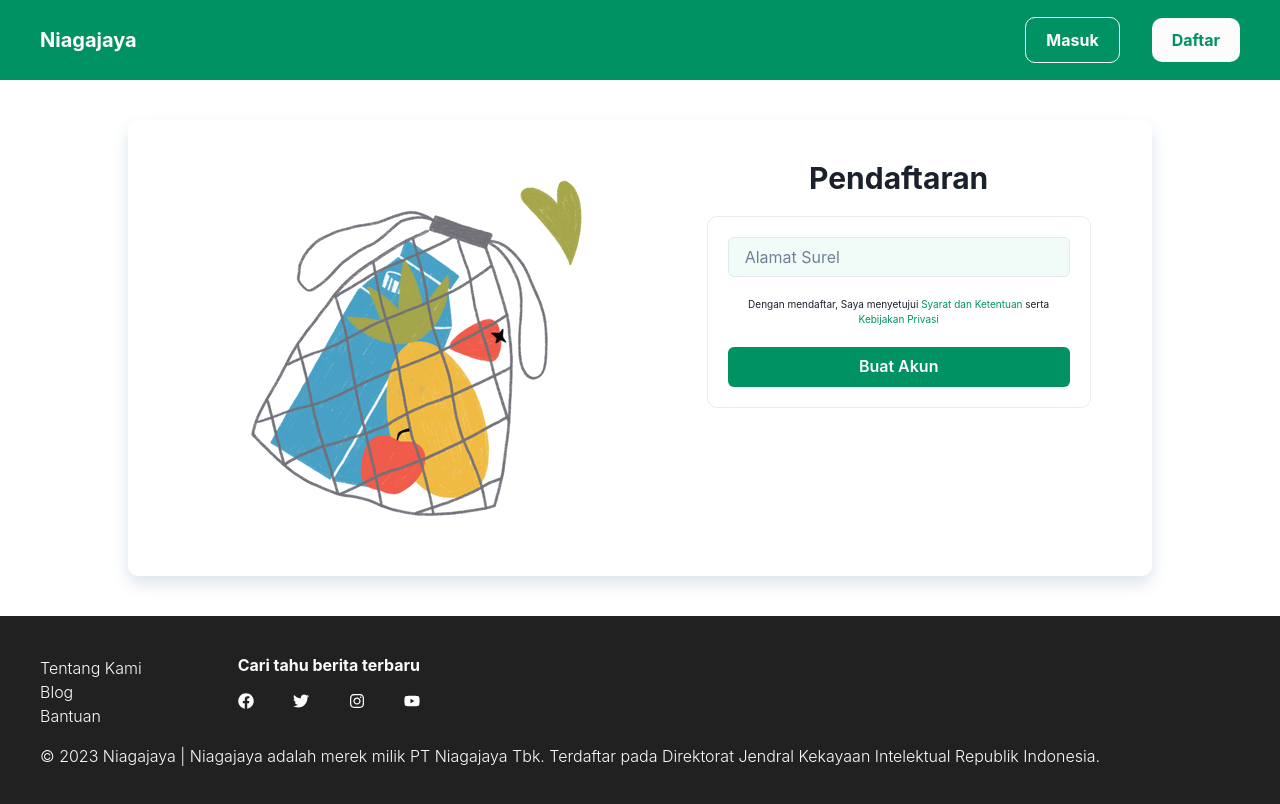
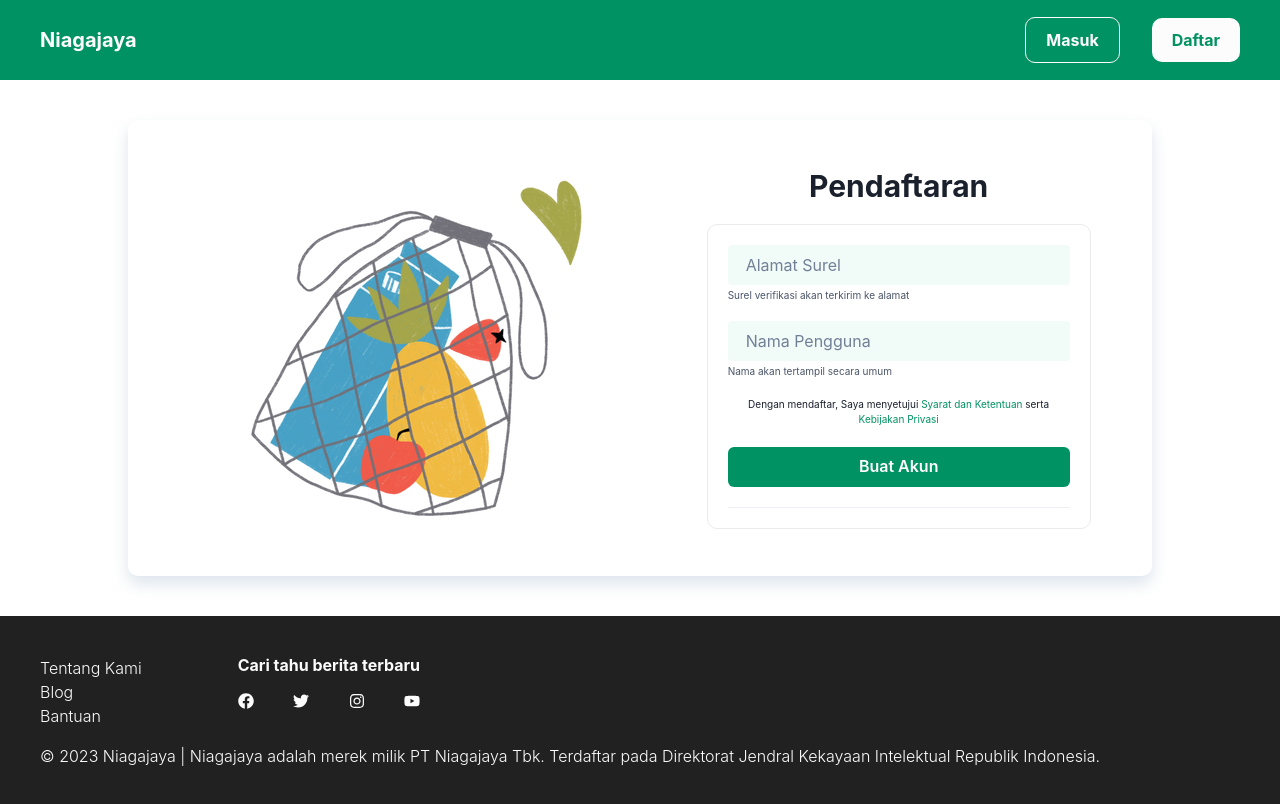
Before and after one commit to raihanromzi/niagajaya, a React (Vite) app in the folder projects/client/: page /register in a window 1280 px wide. Shown: the top 804 px of the page. Built offline with nearby package versions, Linux system fonts and the light colour scheme.

Commit message:
configure register page and components

```diff
--- /dev/null
+++ b/projects/client/src/components/FormElem.jsx
@@ -0,0 +1,35 @@
+import {
+  FormControl,
+  FormErrorIcon,
+  FormErrorMessage,
+  FormHelperText,
+  FormLabel,
+} from "@chakra-ui/react";
+
+/**
+ * @param {Object} props
+ * @param {import("react").ReactNode} props.children
+ * @param {Object} props.error
+ * @param {string} props.helperText
+ */
+const FormElem = ({ children, error, helperText }) => {
+  return (
+    <FormControl isRequired isInvalid={error}>
+      <FormLabel m="0" requiredIndicator>
+        {children}
+      </FormLabel>
+      {error ? (
+        <FormErrorMessage mt={1} fontSize="x-small">
+          <FormErrorIcon />
+          {error?.msg}
+        </FormErrorMessage>
+      ) : (
+        <FormHelperText mt={1} fontSize="x-small">
+          {helperText}
+        </FormHelperText>
+      )}
+    </FormControl>
+  );
+};
+
+export default FormElem;
--- /dev/null
+++ b/projects/client/src/components/StyledInput.jsx
@@ -0,0 +1,10 @@
+import { Input } from "@chakra-ui/react";
+
+/** @param {import("react").InputHTMLAttributes<HTMLInputElement>} props */
+const StyledInput = (props) => {
+  return (
+    <Input bgColor="#F1FBF8" borderRadius="4px" variant="filled" {...props} />
+  );
+};
+
+export default StyledInput;
--- a/projects/client/src/routes/register.jsx
+++ b/projects/client/src/routes/register.jsx
@@ -1,67 +1,82 @@
 import {
   Box,
   Button,
+  Center,
+  Divider,
   Flex,
-  FormControl,
-  FormLabel,
   Heading,
   Image,
-  Input,
   Link,
   Text,
+  VStack,
 } from "@chakra-ui/react";
 import axios from "axios";
-import { Form, Link as RouterLink } from "react-router-dom";
+import { Form, Link as RouterLink, useActionData } from "react-router-dom";
 import ecoBagImg from "../assets/Eco bag with food.png";
+import FormElem from "../components/FormElem";
+import StyledInput from "../components/StyledInput";
 
 /** @type {import("react-router-dom").ActionFunction} */
 export const registerAction = async ({ request }) => {
   try {
-    const formData = await request.formData();
     const res = await axios.post(
-      "/api/v1/auth/register",
-      {
-        email: formData.get("email"),
-      },
+      "http://localhost:8000/api/v1/auth/register",
+      Object.fromEntries(await request.formData()),
       {
         headers: { "Content-Type": "application/json" },
       }
     );
+    return res.data;
   } catch (err) {
-    console.error(err);
+    return err.response.data;
   }
 };
 
 const RegisterPage = () => {
+  const actionData = useActionData();
+
   return (
     <Flex
       mx="auto"
       my={10}
       maxW="5xl"
-      boxShadow="0 8px 16px rgba(171, 190, 209, 0.4)"
+      boxShadow={{ lg: "0 8px 16px rgba(171, 190, 209, 0.4)" }}
       borderRadius="10px"
       justifyContent="space-evenly"
+      flexDir={{ base: "column-reverse", lg: "row" }}
     >
-      <Box display={{ base: "none", lg: "unset" }}>
+      <Center>
         <Image src={ecoBagImg} alt="eco bag with food" />
-      </Box>
-      <Box textAlign="center" py={10}>
+      </Center>
+      {!actionData?.success ? (
+        <Center py={10} flexDir="column">
           <Heading fontSize="3xl" mb={5}>
             Pendaftaran
           </Heading>
           <Box border="solid #EBEBEB 1px" borderRadius="10px" p={5} w={96}>
-          <Box as={Form} method="post">
-            <FormControl>
-              <FormLabel mr="0">
-                <Input
+            <VStack as={Form} method="post" spacing={5}>
+              <FormElem
+                error={actionData?.errors?.email}
+                helperText="Surel verifikasi akan terkirim ke alamat"
+              >
+                <StyledInput
                   type="email"
                   name="email"
                   placeholder="Alamat Surel"
-                  bgColor="#F1FBF8"
                 />
-              </FormLabel>
-            </FormControl>
-            <Text fontSize="x-small" m={5}>
+              </FormElem>
+              <FormElem
+                error={actionData?.errors?.name}
+                helperText="Nama akan tertampil secara umum"
+              >
+                <StyledInput
+                  name="name"
+                  placeholder="Nama Pengguna"
+                  maxLength={255}
+                  pattern="^[a-zA-Z\s]+$"
+                />
+              </FormElem>
+              <Text fontSize="x-small" px={5} textAlign="center">
                 Dengan mendaftar, Saya menyetujui&#32;
                 <Link as={RouterLink} to="#" color="#009262">
                   Syarat dan Ketentuan
@@ -74,9 +89,18 @@ const RegisterPage = () => {
               <Button type="submit" bgColor="#009262" color="#FCFCFC" w="full">
                 Buat Akun
               </Button>
+              <Divider />
+            </VStack>
           </Box>
+        </Center>
+      ) : (
+        <Center textAlign="center" py={10} flexDir="column">
+          <Box>
+            <Heading>Pendaftaran berhasil!</Heading>
+            <Text>Mohon periksa surel untuk verifikasi akun</Text>
           </Box>
-      </Box>
+        </Center>
+      )}
     </Flex>
   );
 };
```
Lines whose indentation alone changed are shown as unchanged.
